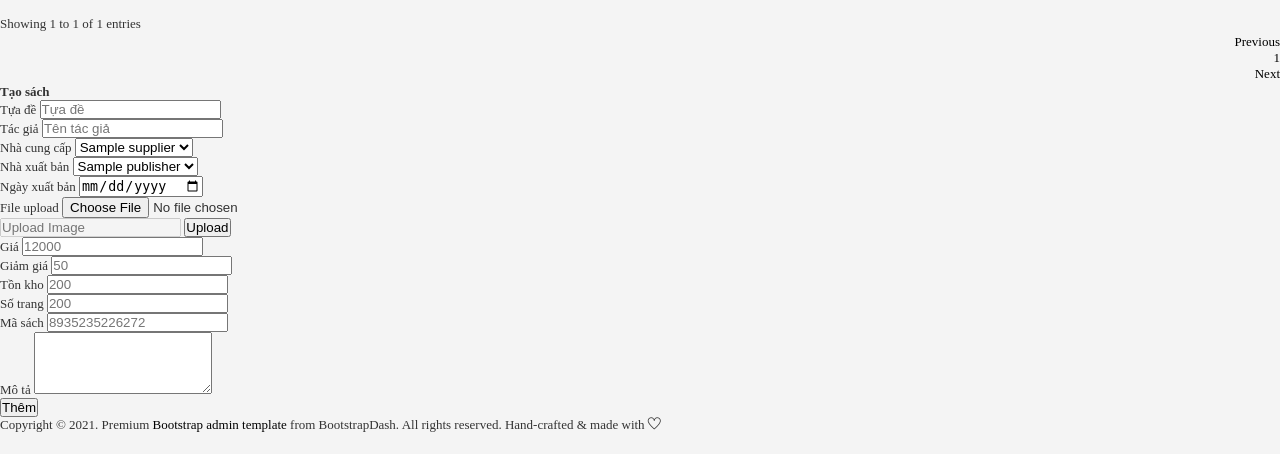
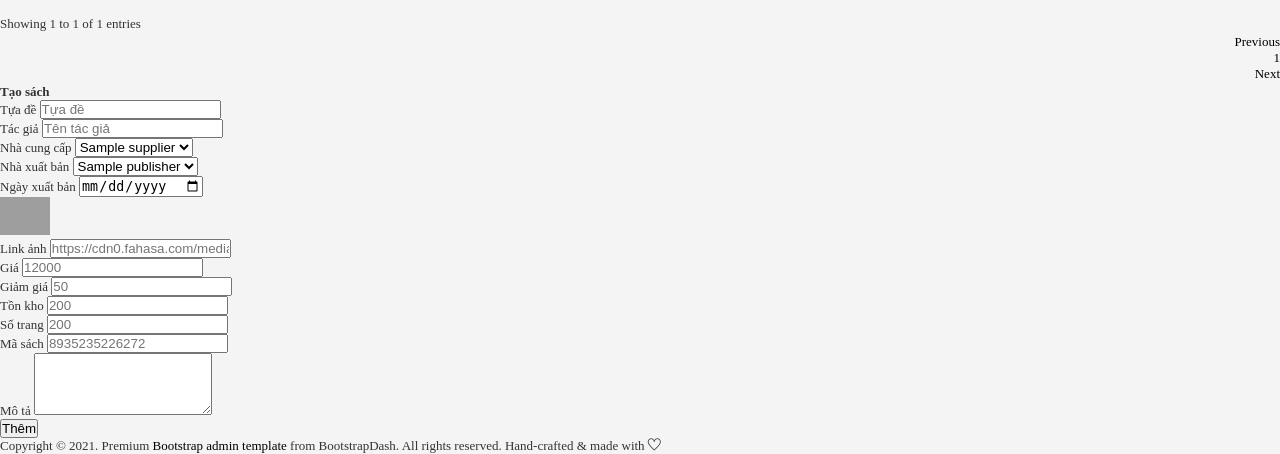
Before and after one commit to KiuPhox/fahasa, a PHP site: the page made by app/views/admin/book/index.php in a window 1280 px wide. Shown: the part 717-1171 px from the top of the page. Before the commit the page ends 1149 px from the top, so only its background shows below. Run offline with PHP 8.4, Linux system fonts and the light colour scheme; a user stored in the database is signed in; the template is opened without the code that fills it: most values are stand-ins (such as "Sample title", 1, 10 or a date in 2020); grey boxes are pictures that could not be loaded.

Commit message:
Update index.php

```diff
--- a/app/views/admin/book/index.php
+++ b/app/views/admin/book/index.php
@@ -104,16 +104,16 @@
                                                 <input type="date" class="form-control" id="publication_date" name="publication_date">
                                             </div>
                                         </div>
-                                        <div class=" form-group">
-                                            <label>File upload</label>
-                                            <input type="file" name="img[]" class="file-upload-default">
-                                            <div class="input-group col-xs-12">
-                                                <input type="text" class="form-control file-upload-info" disabled="" placeholder="Upload Image">
-                                                <span class="input-group-append">
-                                                    <button class="file-upload-browse btn btn-primary" type="button">Upload</button>
-                                                </span>
+                                        <div class="row">
+                                            <div class="col">
+                                                <img width="50px" src="https://cdn0.fahasa.com/media/catalog/product/i/m/image_217480.jpg">
+                                            </div>
+                                            <div class="form-group col">
+                                                <label for="image">Link ảnh</label>
+                                                <input type="text" class="form-control" id="image" name="image" placeholder="https://cdn0.fahasa.com/media/catalog/product/i/m/image_217480.jpg">
                                             </div>
                                         </div>
+
                                         <div class="row">
                                             <div class="form-group col">
                                                 <label for="price">Giá</label>
```
